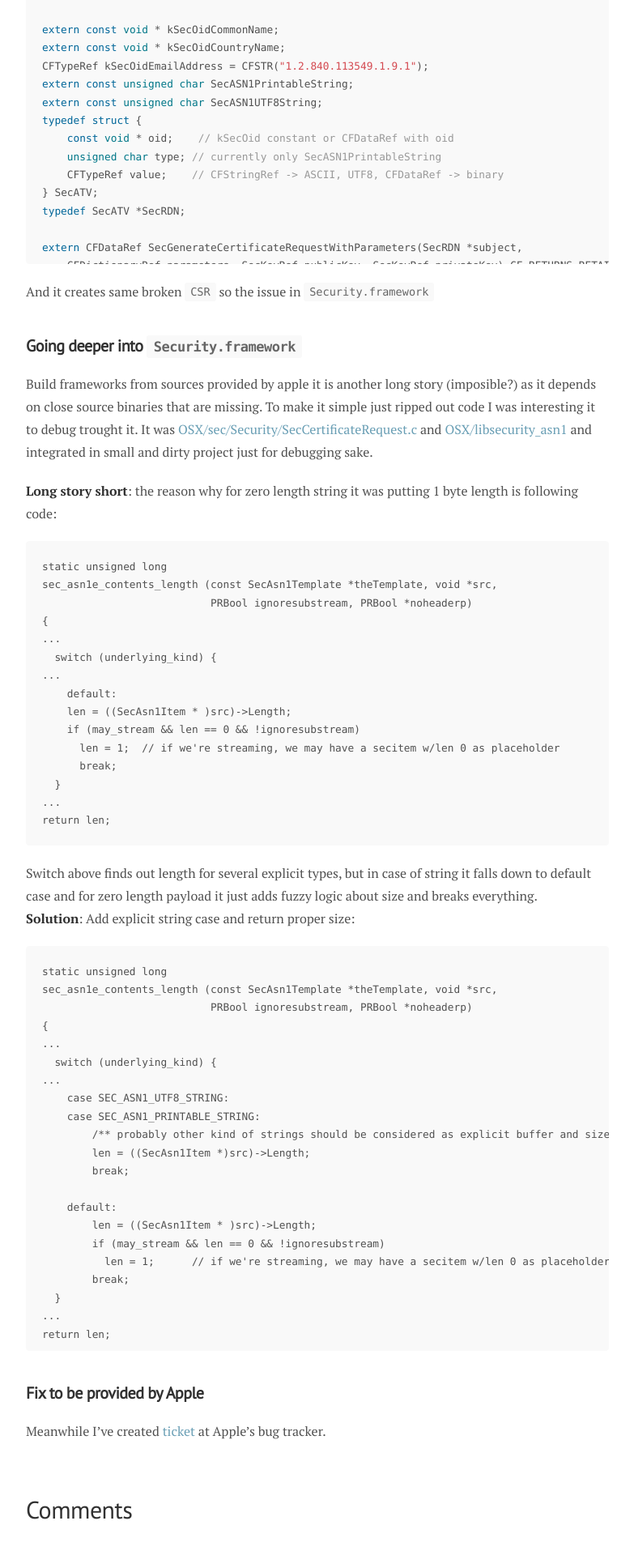
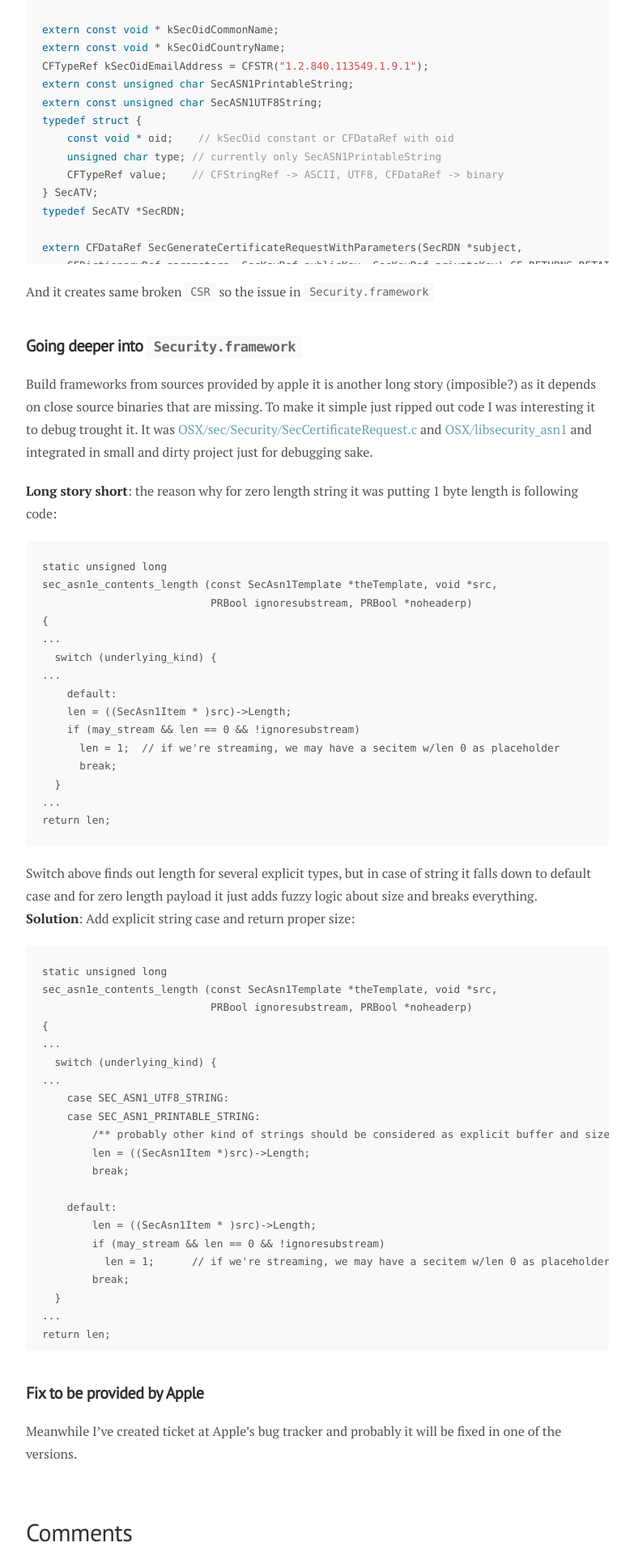
Before and after one commit to dkimitsa/dkimitsa.github.io, a Jekyll site: the page built from _posts/2018-07-18-why-csr-from-apple-is-broken.md, in a window 1280 px wide. Shown: the part 2897-4817 px from the top of the page at 81% size, without its empty margins (248-1031 px from the left). Built offline with Jekyll 4.4.1, drawn with Linux system fonts in a browser that asks for light colours; nearby versions of some CDN libraries; comment, search, counter and statistics services are not loaded; before the commit the page ends 4789 px from its top, so only the background shows below that.

Commit message:
updated ticket link as it is not public

````diff
--- a/_posts/2018-07-18-why-csr-from-apple-is-broken.md
+++ b/_posts/2018-07-18-why-csr-from-apple-is-broken.md
@@ -152,4 +152,4 @@ return len;
 ```
 
 ## Fix to be provided by Apple
-Meanwhile I've created [ticket]() at Apple's bug tracker.
+Meanwhile I've created ticket at Apple's bug tracker and probably it will be fixed in one of the versions.
````
